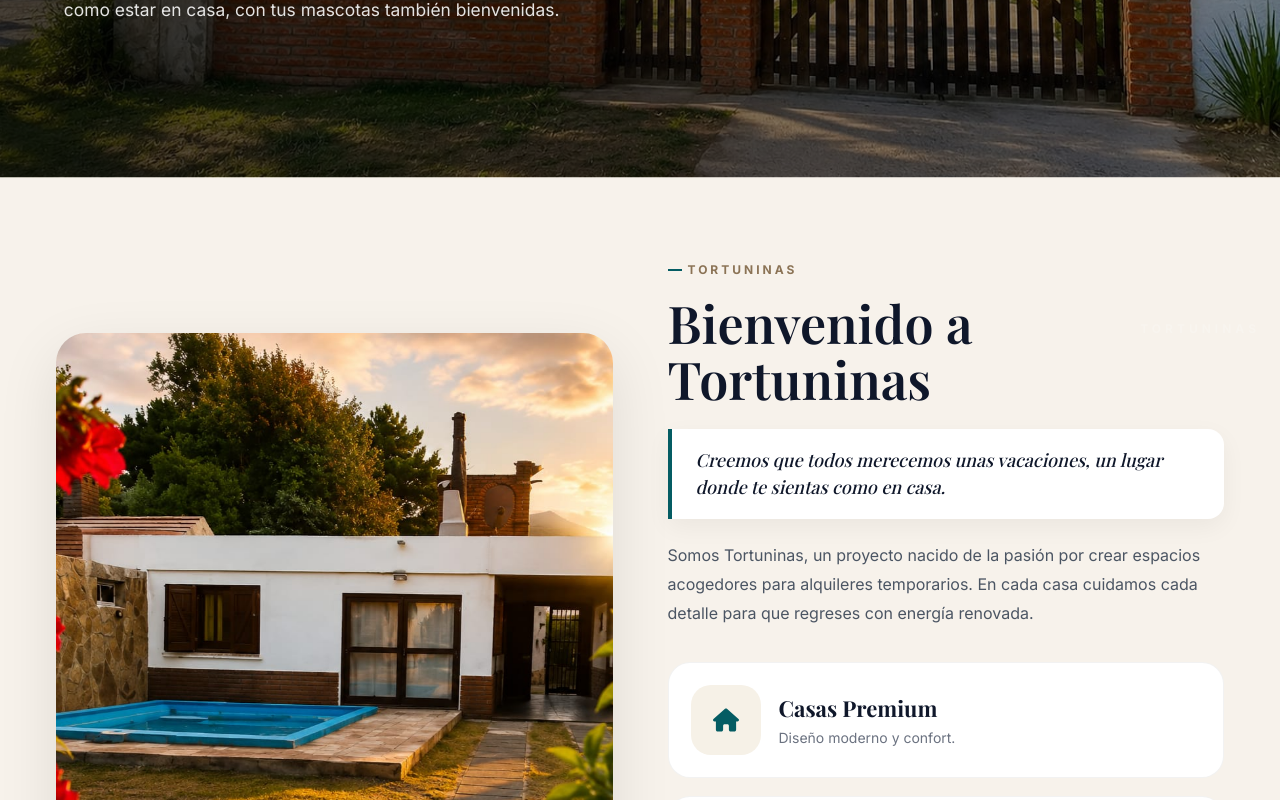
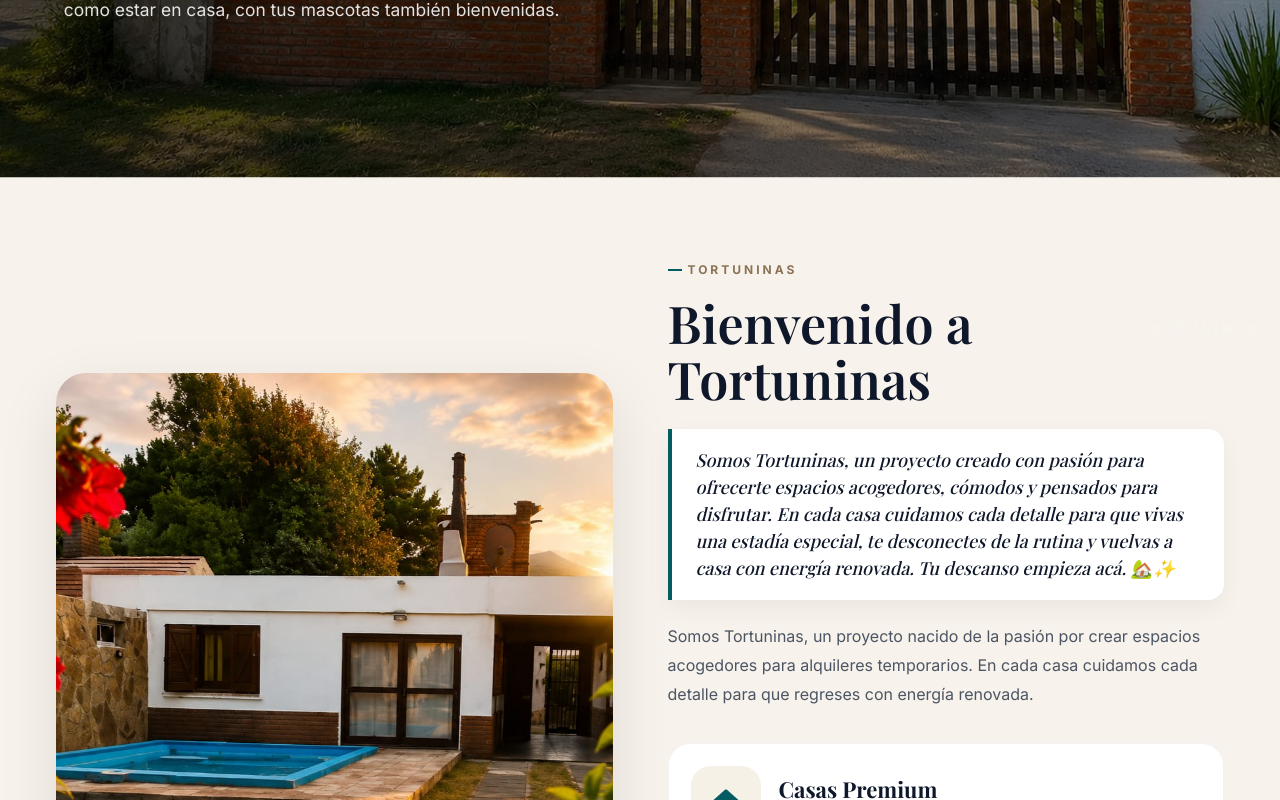
Before and after one commit to produccion2018/patrica_gabriel, a React (Vite) app: page /about in a window 1280 px wide. Shown: the part 454-1254 px from the top of the page. Built offline with nearby package versions, Linux system fonts and the light colour scheme; no server answers.

Commit message:
nosotros

```diff
--- a/src/pages/About.jsx
+++ b/src/pages/About.jsx
@@ -33,7 +33,7 @@ export default function About() {
       sectionTitle: "Bienvenido a Tortuninas",
 
       quote:
-        "Creemos que todos merecemos unas vacaciones, un lugar donde te sientas como en casa.",
+        "Somos Tortuninas, un proyecto creado con pasión para ofrecerte espacios acogedores, cómodos y pensados para disfrutar. En cada casa cuidamos cada detalle para que vivas una estadía especial, te desconectes de la rutina y vuelvas a casa con energía renovada. Tu descanso empieza acá. 🏡✨",
 
       description:
         "Somos Tortuninas, un proyecto nacido de la pasión por crear espacios acogedores para alquileres temporarios. En cada casa cuidamos cada detalle para que regreses con energía renovada.",
```
